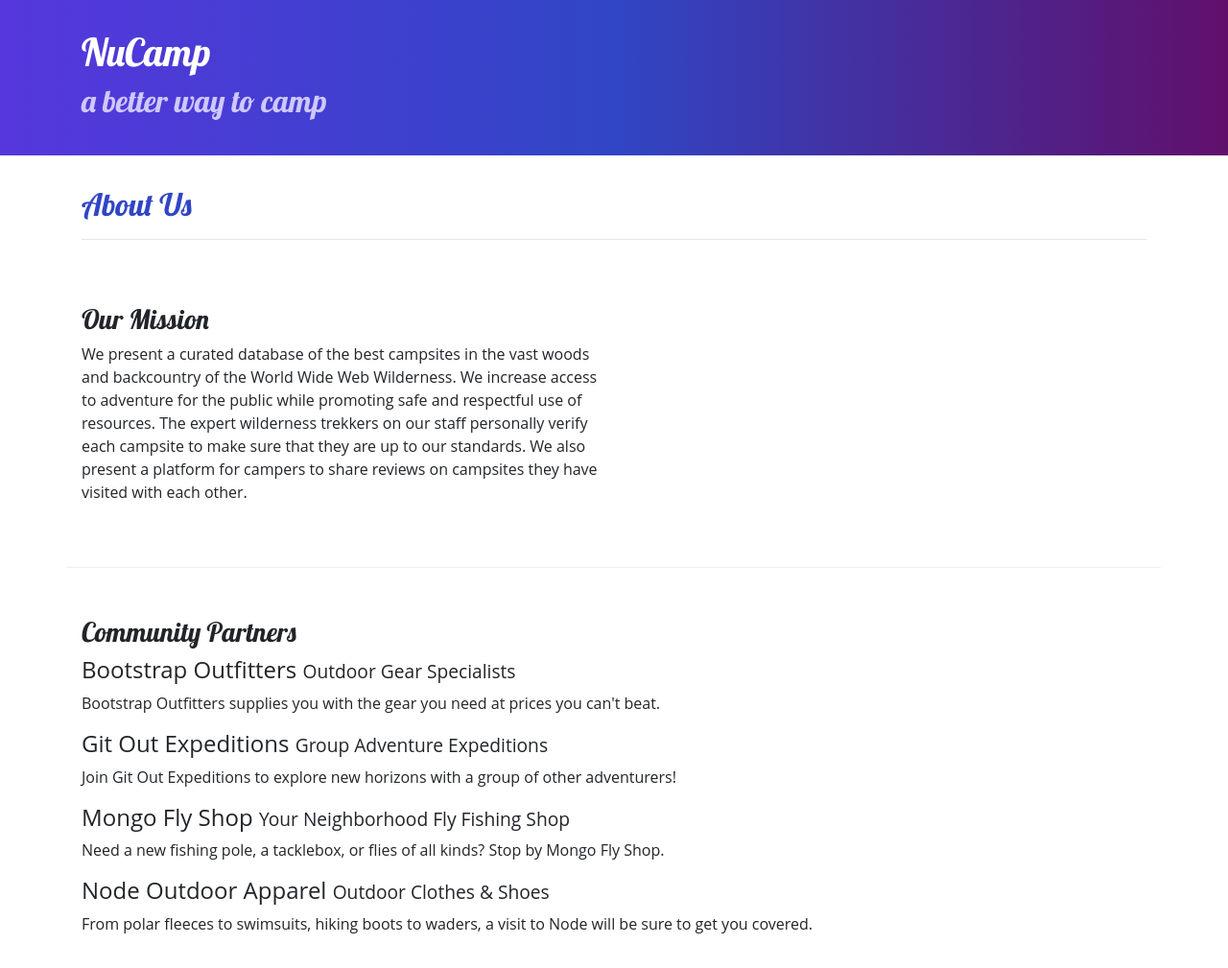
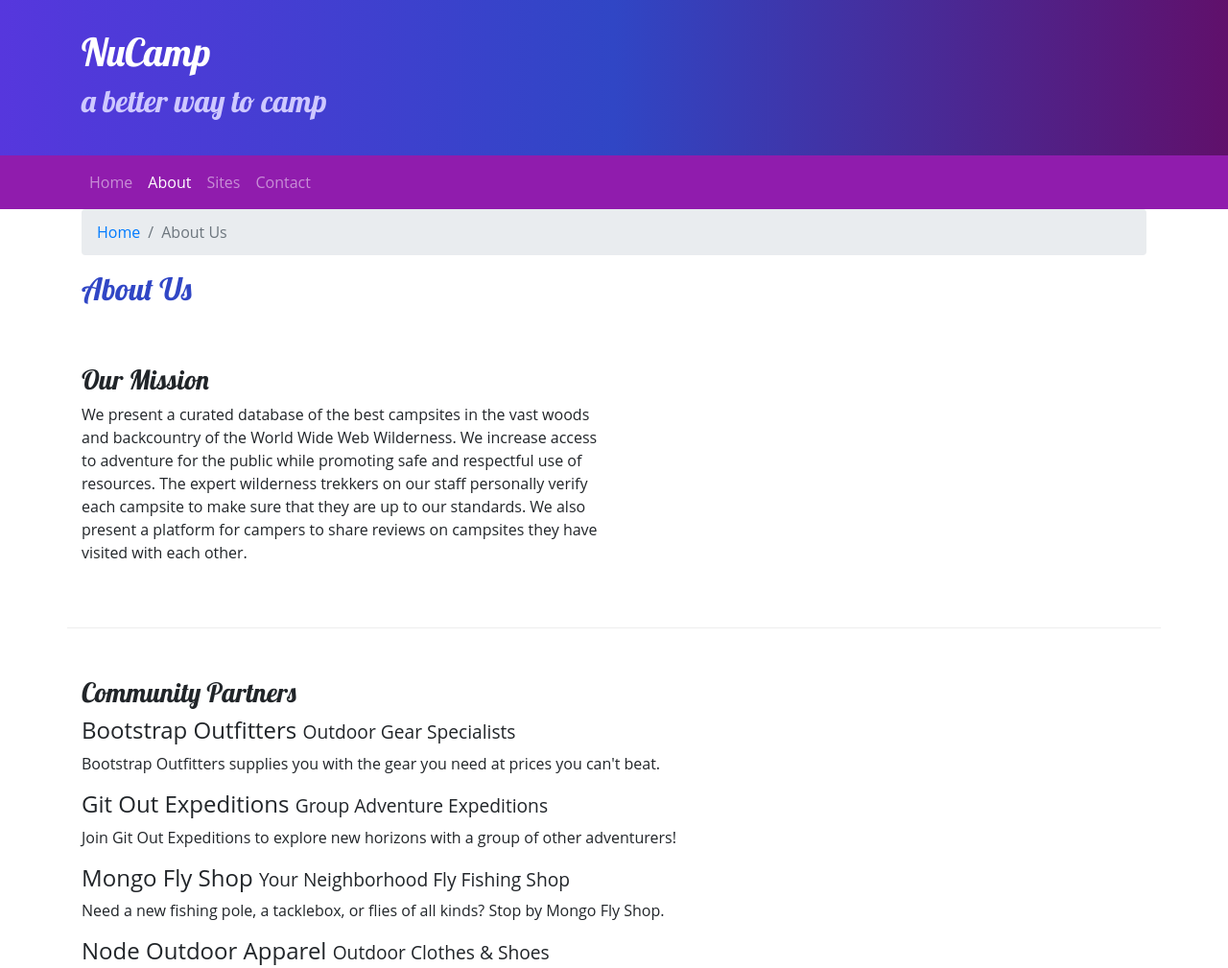
Before and after one commit to createzit/Nucampsite, a website: page aboutUs.html in a window 1280 px wide. Shown: the top 1009 px of the page at 96% size. Drawn offline with nearby package versions, Linux system fonts and the light colour scheme.

Commit message:
Just finished 'Navbar and Breadcrumbs' section

```diff
--- a/CSS/styles.css
+++ b/CSS/styles.css
@@ -22,6 +22,7 @@ footer {
 }
 
 .jumbotron {
+    margin: 0;
     padding: 30px;
     background-image: linear-gradient(to right, #5637DD, #3046C5, #60106B);
     color: white;
@@ -32,3 +33,7 @@ footer {
     border-bottom: 1px ridge;
     min-height: 200px;
 }
+
+.navbar{
+    background-color: #901cad;
+}
--- a/aboutUs.html
+++ b/aboutUs.html
@@ -29,11 +29,30 @@
       </div>
     </header>
 
+<!-- Navigation bar-->
+<nav class="navbar navbar-expand-sm navbar-dark sticky-top">
+    <div class="container">
+        <button class="navbar-toggler ml-auto" type="button" data-toggle="collapse" data-target="#nucampNavbar">
+            <span class="navbar-toggler-icon"></span>
+        </button>
+        <div class="collapse navbar-collapse" id="nucampNavbar">
+            <ul class="navbar-nav">
+                <li class="nav-item "> <a class="nav-link" href="index.html">Home</a></li>
+                <li class="nav-item active"> <a class="nav-link" href="#">About</a></li>
+                <li class="nav-item "> <a class="nav-link" href="#">Sites</a></li>
+                <li class="nav-item "> <a class="nav-link" href="#">Contact</a></li>
+            </ul>
+        </div>
+    </div>
+</nav>
     <div class="container">
       <div class="row">
         <div class="col">
-          <h2>About Us</h2>
-          <hr />
+            <ol class="breadcrumb">
+                <li class="breadcrumb-item"><a href="index.html">Home</a></li>
+                <li class="breadcrumb-item active">About Us</li>
+            </ol>
+            <h2>About Us</h2>
         </div>
       </div>
 
```
Also changed, not shown: index.html (+17 -4 lines).
